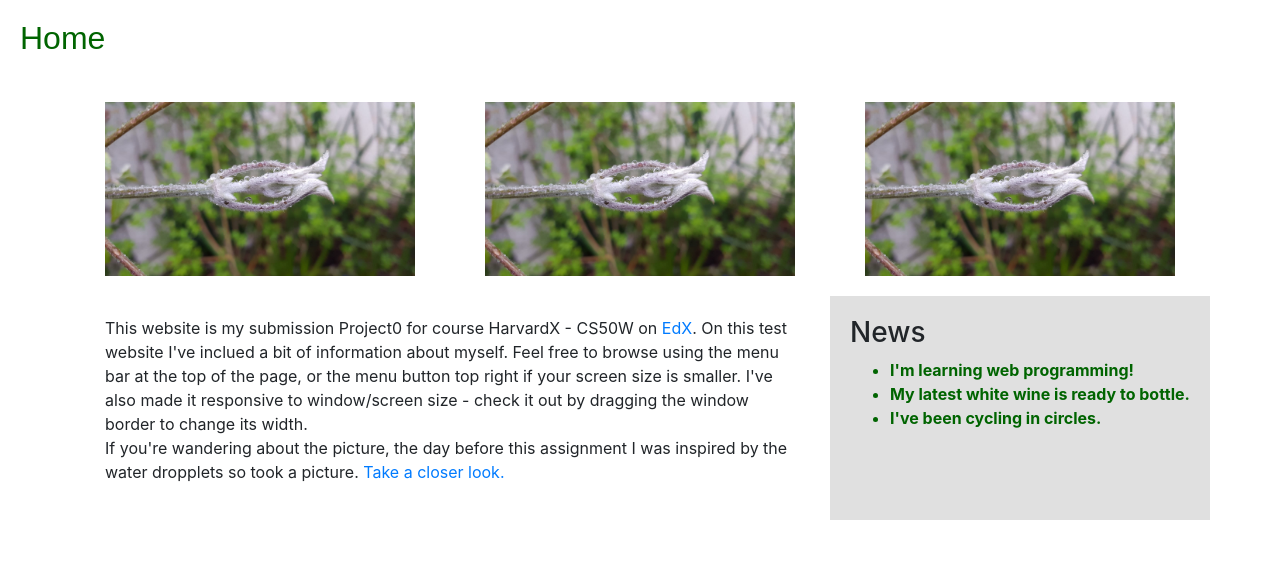
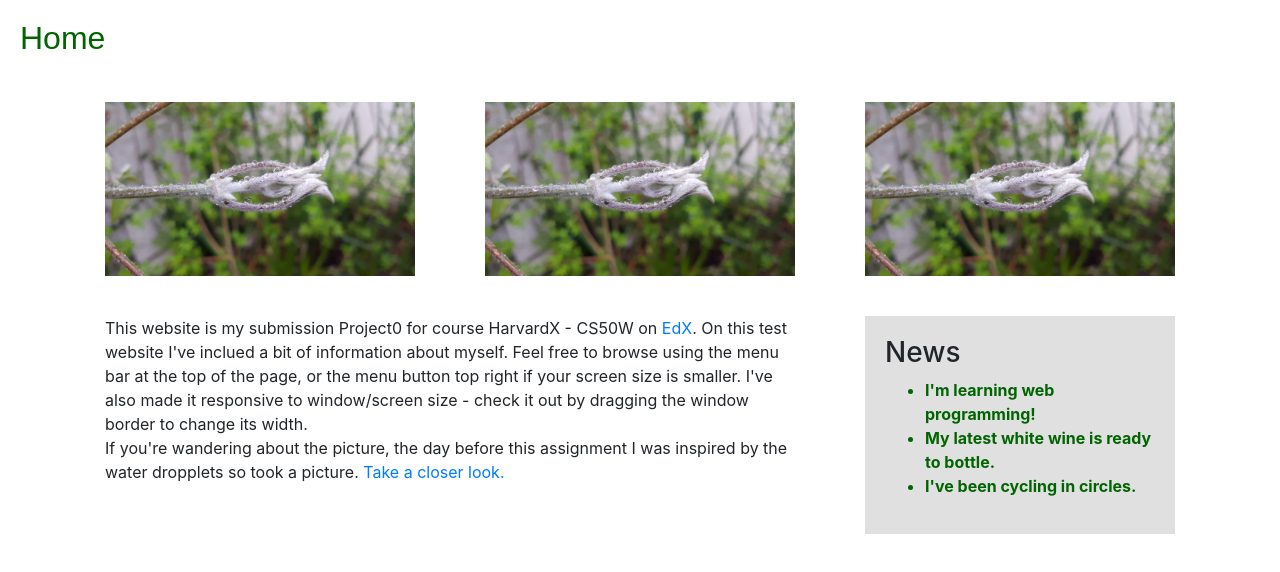
Before and after one commit to tonywh/cs50w-project0, a plain HTML site: page index.html in a window 1280 px wide. Shown: the part 62-634 px from the top of the page. Drawn offline with nearby package versions, Linux system fonts and the light colour scheme; files that its build step writes are made by us from their sources.

Commit message:
fix news box size

```diff
--- a/index.html
+++ b/index.html
@@ -47,6 +47,8 @@
               </p>
             </div>
           </div>
+          <div class="col-lg-4 col-md-12 col-sm-12">
+            <div class="text-content">
               <div id="news">
                 <h3>News</h3>
                 <ul>
@@ -55,7 +57,7 @@
                   <li>I've been cycling in circles.</li>
                 </ul>
               </div>
-          <div class="col-lg-4 col-md-12 col-sm-12">
+            </div>
           </div>
         </div>
       </div>
```
Lines whose indentation alone changed are shown as unchanged.
